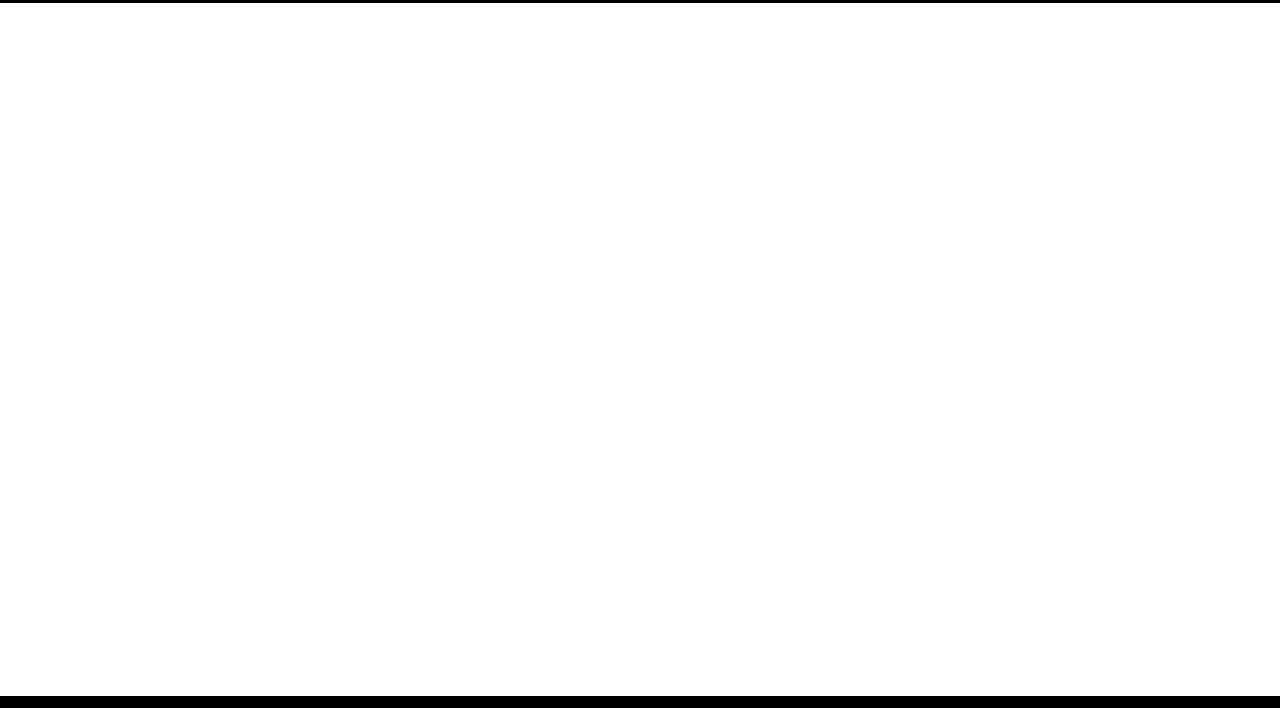
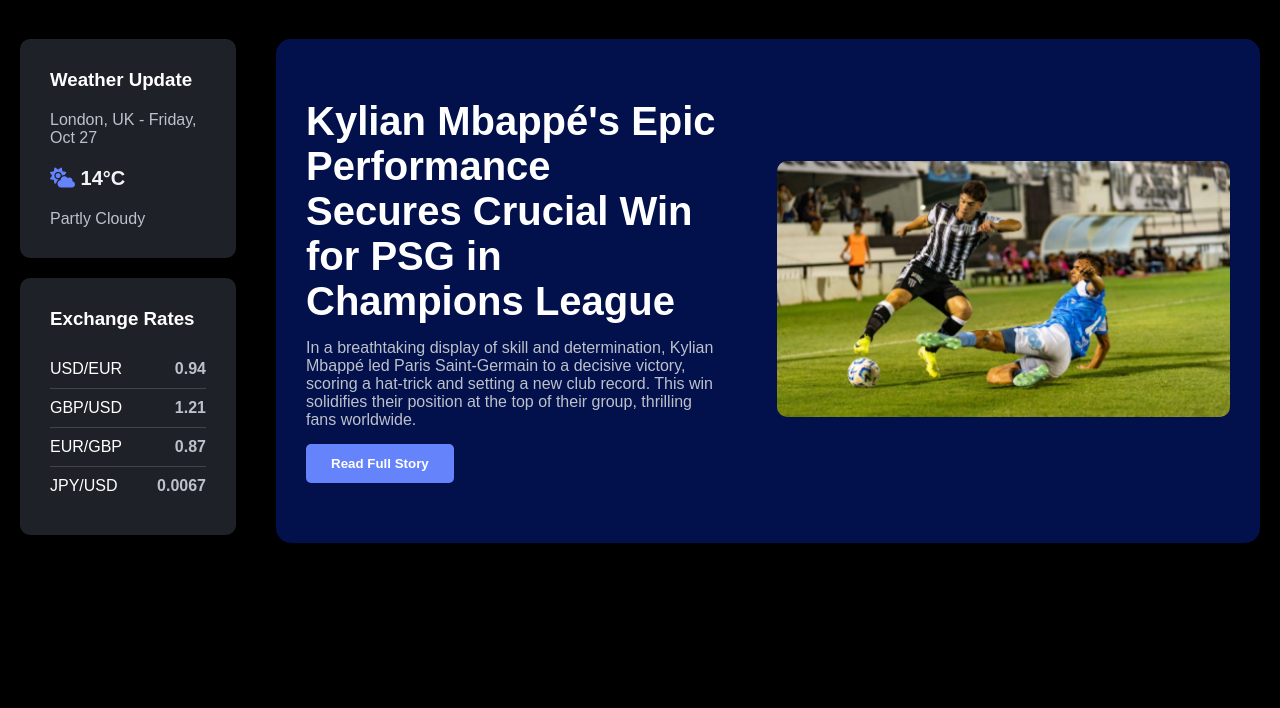
Before and after one commit to Yousefy5/news-website, a plain HTML site: page index.html in a window 1280 px wide. Shown: the part 53-761 px from the top of the page. Drawn offline with Linux system fonts and the light colour scheme.

Commit message:
feat: added homepage

```diff
--- a/index.html
+++ b/index.html
@@ -21,10 +21,53 @@
             <li><a href="#"><i class="fa-solid fa-cloud"></i> Weather</a></li>
             <li><a href="#"><i class="fa-solid fa-dollar-sign"></i> Exchange Rates</a></li>
         </ul>
-
     </nav>
 
-    <!-- Write your code here -->
+    <div class="layout">
+        <aside class="side-bar">
+            <div class="weather-update">
+                <h3>Weather Update</h3>
+                <p>London, UK - Friday, Oct 27</p>
+                <p id="degree"><i class="fa-solid fa-cloud-sun"></i> 14°C</p>
+                <p>Partly Cloudy</p>
+            </div>
+            <div class="exchange-rates">
+                <h3>Exchange Rates</h3>
+                <div class="exchange-row">
+                    <span class="currency">USD/EUR</span>
+                    <span class="rate">0.94</span>
+                </div>
+                <div class="exchange-row">
+                    <span class="currency">GBP/USD</span>
+                    <span class="rate">1.21</span>
+                </div>
+                <div class="exchange-row">
+                    <span class="currency">EUR/GBP</span>
+                    <span class="rate">0.87</span>
+                </div>
+                <div class="exchange-row">
+                    <span class="currency">JPY/USD</span>
+                    <span class="rate">0.0067</span>
+                </div>
+            </div>
+            <div class="live-matches">
+
+            </div>
+
+        </aside>
+        <div class="main">
+            <header>
+                <div class="left-content">
+                    <h1>Kylian Mbappé's Epic Performance Secures Crucial Win for PSG in Champions League</h1>
+                    <p>In a breathtaking display of skill and determination, Kylian Mbappé led Paris Saint-Germain to a decisive victory, scoring a hat-trick and setting a new club record. This win solidifies their position at the top of their group, thrilling fans worldwide.</p>
+                    <button>Read Full Story</button>
+                </div>
+                <div class="right-content">
+                    <img src="imgs/Selection(1).png" alt="">
+                </div>
+            </header>
+        </div>
+    </div>
 
 
 
--- a/styles/style.css
+++ b/styles/style.css
@@ -7,6 +7,8 @@
 body {
     font-family: 'Poppins', sans-serif;
     padding-bottom: 70px;
+    background-color: black;
+    color: white;
 }
 
 /* -------------------- Nav -------------------- */
@@ -102,3 +104,110 @@ body::before {
 .right-footer i:hover {
     color: #6583fb;
 }
+
+/* -------------------- Layout -------------------- */
+.layout {
+    display: flex;
+}
+
+aside {
+    width: 20%;
+    padding: 20px;
+    margin: 2px 0;
+}
+
+.main {
+    background-color: black;
+    color: white;
+    width: 80%;
+    padding: 20px;
+    margin: 2px 0;
+}
+
+.weather-update ,
+.exchange-rates {
+    background-color: #1e2128;
+    padding: 30px 30px;
+    border-radius: 10px;
+    margin-bottom: 20px;
+}
+
+.weather-update p {
+    color: #bdc1ca;
+    padding-top: 20px;
+}
+
+.weather-update p i {
+    color: #6583fb;
+}
+
+#degree {
+    font-weight: bolder;
+    color: #f3f4f6;
+    font-size: 20px;
+}
+
+.exchange-rates h3 {
+    margin-bottom: 20px;
+}
+
+.exchange-row {
+    display: flex;
+    justify-content: space-between;
+    padding: 10px 0;
+    border-bottom: 1px solid #444;
+}
+
+.exchange-row:last-child {
+    border-bottom: none;
+}
+
+.currency {
+    font-weight: 500;
+}
+
+.rate {
+    color: #bdc1ca;
+    font-weight: bold;
+}
+
+header {
+    background-color: #02104b;
+    display: flex;
+    justify-content: space-between;
+    align-items: center;
+    border-radius: 15px;
+}
+
+.left-content,
+.right-content {
+    padding: 60px 30px;
+}
+
+.left-content h1 {
+    font-size: 40px;
+}
+
+.left-content p {
+    margin: 15px 0;
+    color: #bdc1ca;
+}
+
+.left-content button {
+    padding: 12px 25px;
+    background-color: #6583fb;
+    color: white;
+    border-radius: 5px;
+    border-style: none;
+    font-weight: 700;
+    cursor: pointer;
+    transition: 0.3s;
+}
+
+.left-content button:hover {
+    background-color: #3a55c0;
+}
+
+.right-content img {
+    border-radius: 10px;
+}
```
Also changed, not shown: imgs/Selection(1).png (added).
